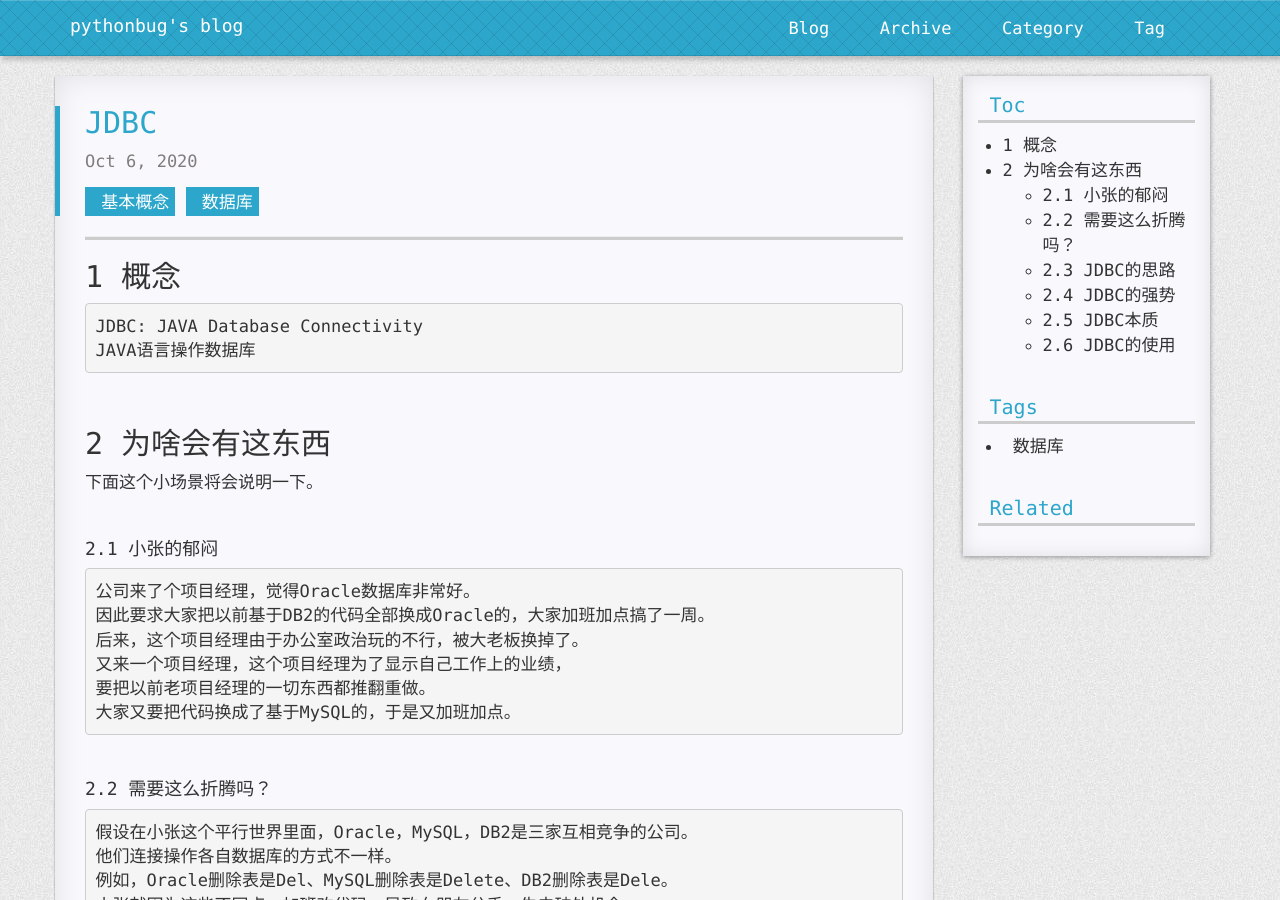
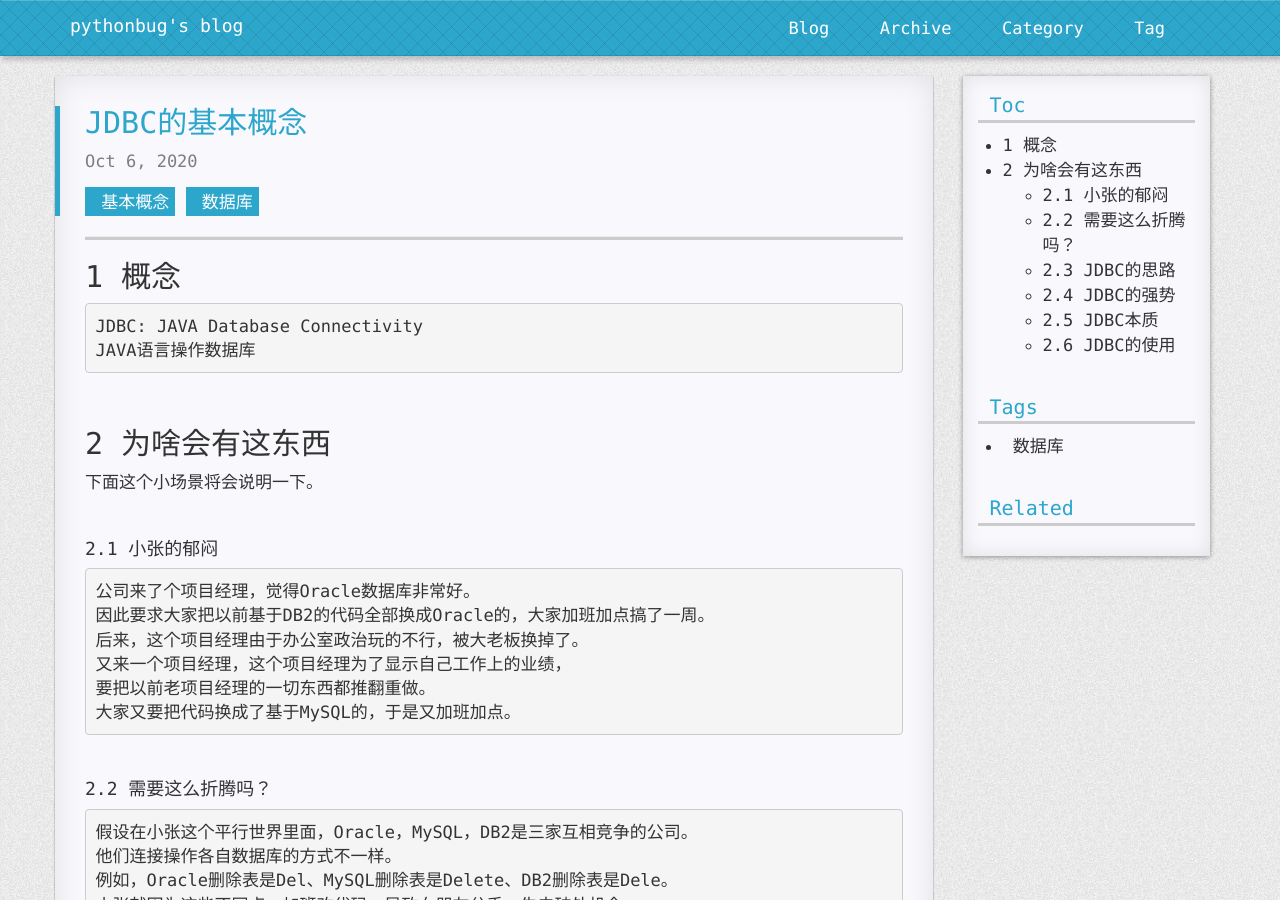
Before and after one commit to pythonbug/pythonbug.github.io, a Jekyll site: the page built from _posts/2020-10-06-JDBC.md, in a window 1280 px wide and 900 px high. Built offline with Jekyll 4.4.1, drawn with Linux system fonts in a browser that asks for light colours; nearby versions of some CDN libraries; comment, search, counter and statistics services are not loaded; a style sheet for code colours, icons or effects is not loaded.

Commit message:
修改一下标题名称

```diff
--- a/_posts/2020-10-06-JDBC.md
+++ b/_posts/2020-10-06-JDBC.md
@@ -1,6 +1,6 @@
 ---
 layout: post
-title: JDBC
+title: JDBC的基本概念
 tags: 数据库
 categories: 基本概念
 published: true
```
